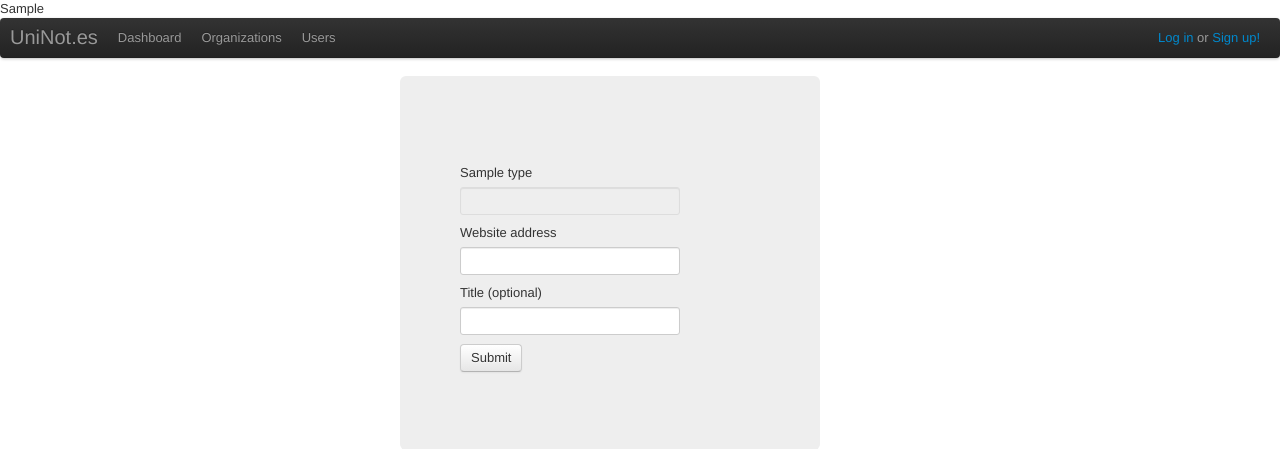
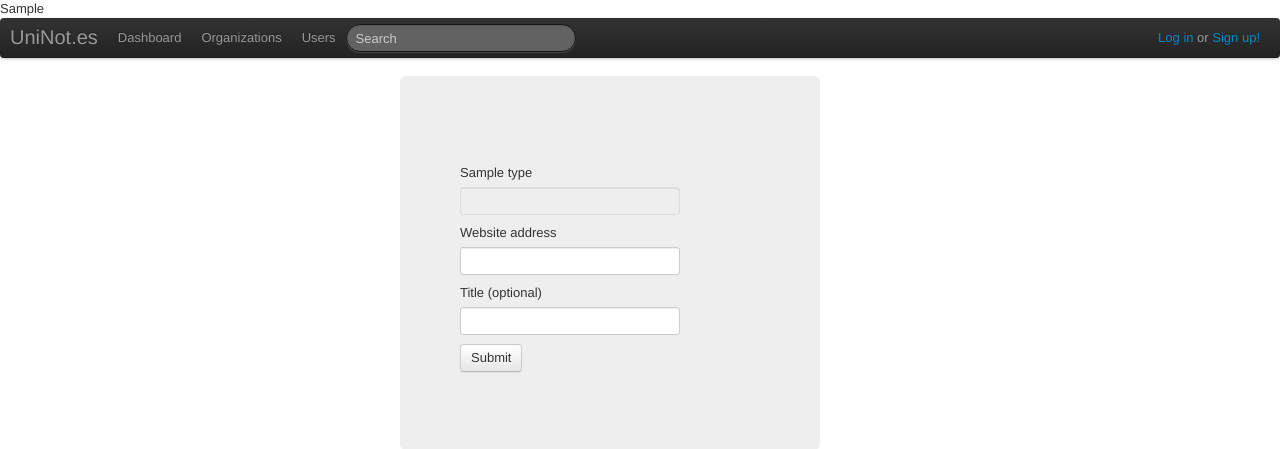
Before and after one commit to pipedreambomb/uninotes, a CakePHP app: the page made by app/views/links/add.ctp in a window 1280 px wide. Shown: the top 449 px of the page. Run offline with PHP 8.4 and a stand-in for CakePHP, Linux system fonts and the light colour scheme; the template is opened without the code that fills it: most values are stand-ins (such as "Sample title", 1, 10 or a date in 2020); form fields are guessed from the names that the template uses; some libraries are stand-ins or nearby versions.

Commit message:
Added google site search bar

```diff
--- a/app/views/layouts/default.ctp
+++ b/app/views/layouts/default.ctp
@@ -67,6 +67,11 @@
                         <li>
                             <? echo $this->Html->link('Users', array('controller' => 'users', 'action' => 'index'));?>
                         </li>
+			<?php
+			echo $this->Form->create(false, array('type' => 'get', 'url' => "http://www.google.com/search", 'target' => '_empty', 'class' => "navbar-search pull-left")); ?>
+			    <input name="q" type="text" class="search-query" placeholder="Search">
+			<? echo $this->Form->hidden("sitesearch", array("default" => "uninot.es"));
+			echo $this->Form->end(); ?>
                     </ul>
 	<p id="login" class="navbar-text pull-right">
                 <?php if (!empty($user)) { ?>
```
